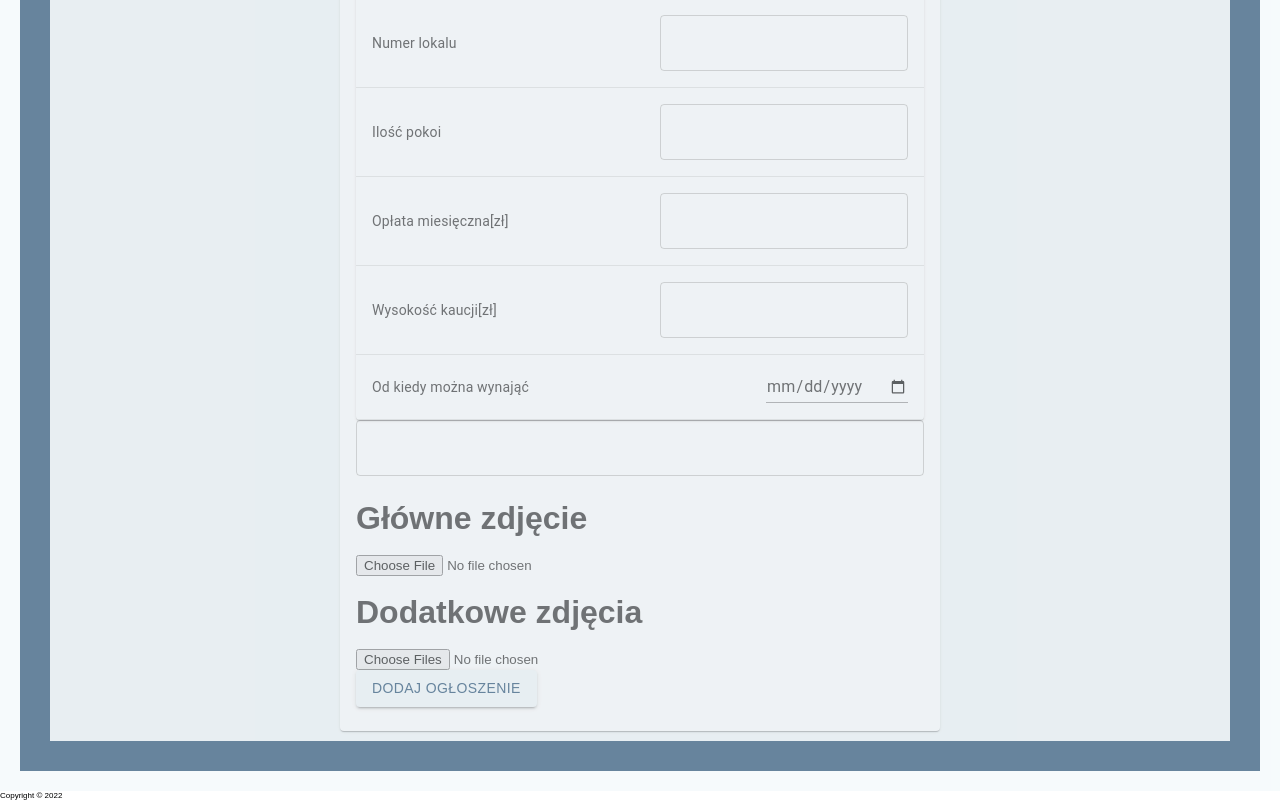
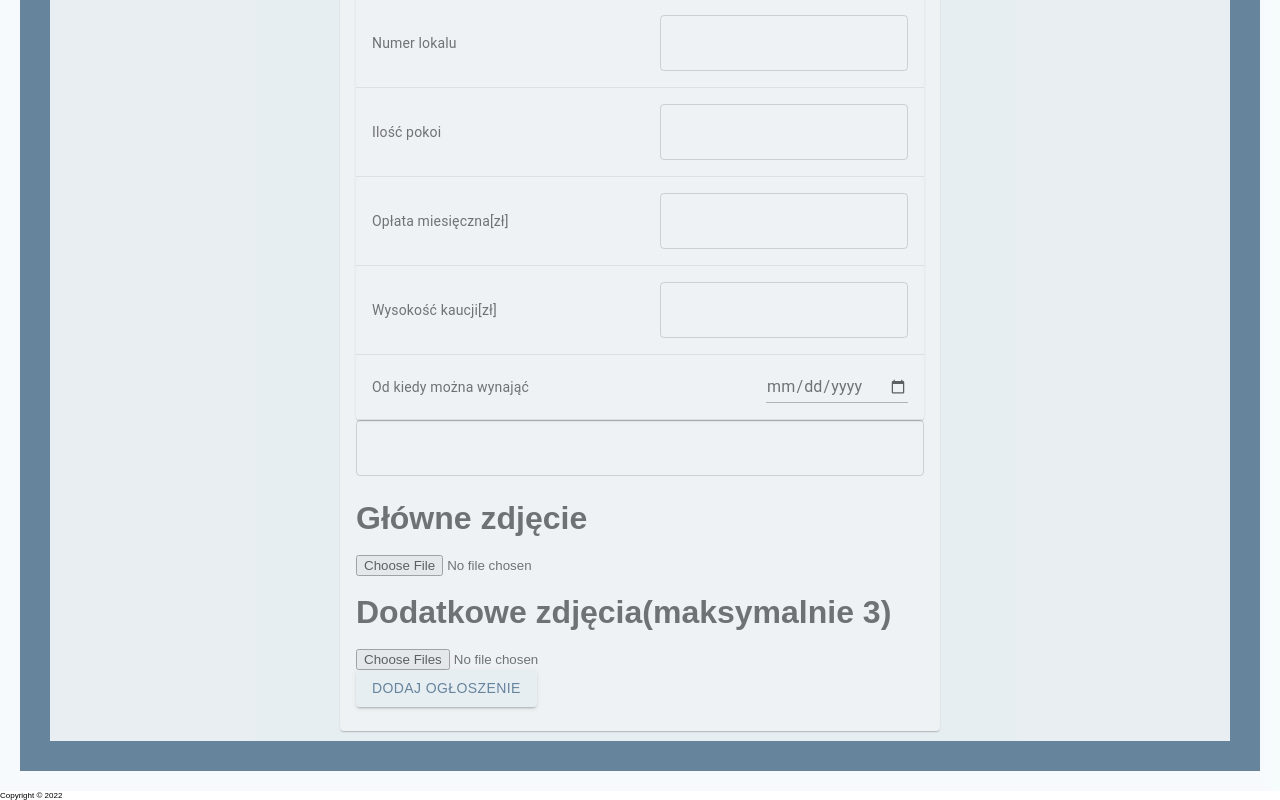
Before and after one commit to TomKry5821/Apartments-For-Rent-Client, a React (Create React App) app: page /logged/addOffer in a window 1280 px wide. Shown: the part 723-1523 px from the top of the page. Built offline with nearby package versions, Linux system fonts and the light colour scheme.

Commit message:
Added maximum photos validation

```diff
--- a/src/coponents/logged/AddAnnouncement.jsx
+++ b/src/coponents/logged/AddAnnouncement.jsx
@@ -48,7 +48,11 @@ const AddAnnouncement = function () {
 
   const handlePhotosChange = (e) => {
     if (e.target.files) {
-      setPhotos(e.target.files);
+      if (e.target.files.length > 3) {
+        alert("Można dodać maksymalnie 3 dodatkowe zdjęcia");
+      } else {
+        setPhotos(e.target.files);
+      }
     }
   };
 
@@ -237,7 +241,7 @@ const AddAnnouncement = function () {
                       </Grid>
                       <Grid item>
                         <div>
-                          <h1>Dodatkowe zdjęcia</h1>
+                          <h1>Dodatkowe zdjęcia(maksymalnie 3)</h1>
                           <br></br>
                         </div>
                         <div>
```
